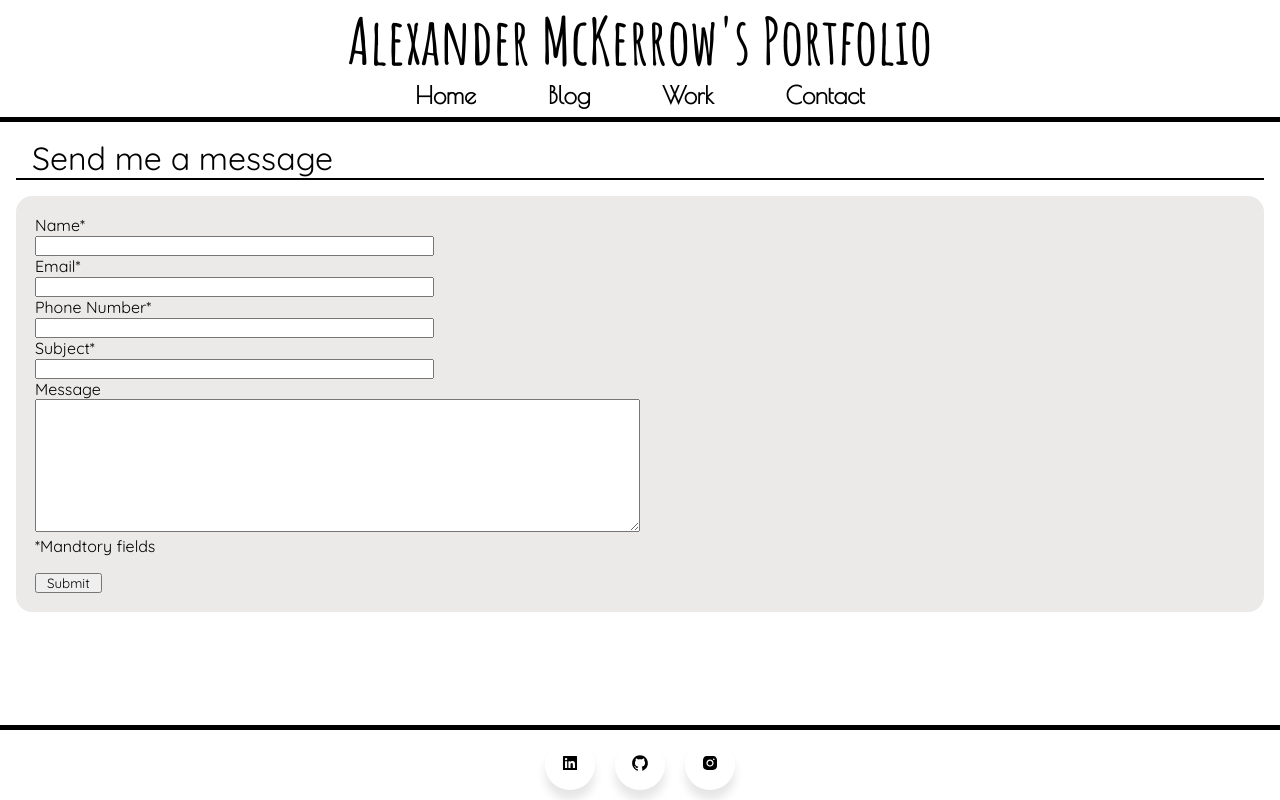
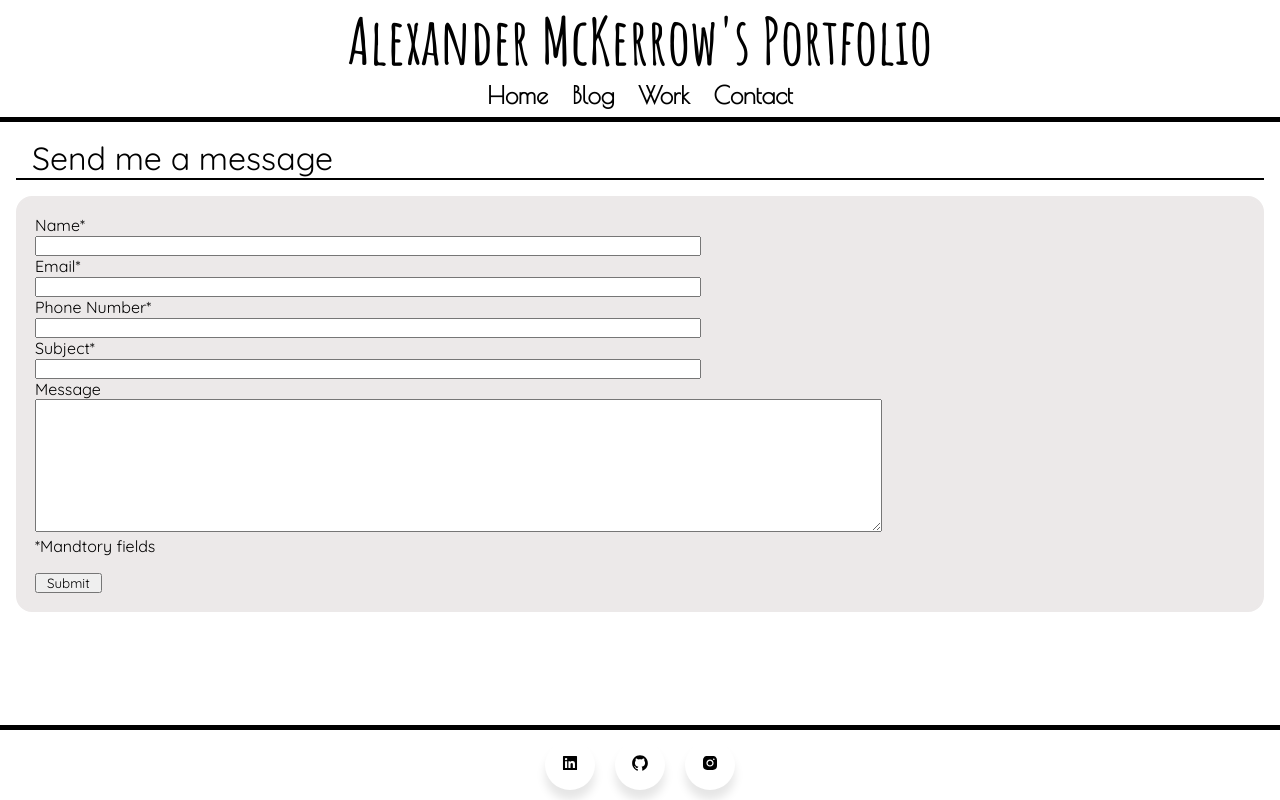
Before and after one commit to macakz/portfolio, a React (Create React App) app: page /Contact in a window 1280 px wide. Built offline with nearby package versions, Linux system fonts and the light colour scheme; no server answers.

Commit message:
fixing header on smaler screens

```diff
--- a/src/components/Blog.jsx
+++ b/src/components/Blog.jsx
@@ -1,7 +1,7 @@
 import React from "react"
 import './CSS/Main.css'
 import testphoto from '../images/test.jpeg'
-import posts from '../post.json'
+import posts from '../blogPosts.json'
 function Blog () {
 
     return (
@@ -13,7 +13,7 @@ function Blog () {
                             <div className="content">
                                 <h1>{post.title}</h1>
                                 <h3>{post.date}</h3>
-                                <p>{post.content}</p>
+                                <p>{post.blurb}</p>
                                 <button>Read more</button>
                             </div>
                             <div className="imageContainer">
--- a/src/components/CSS/Header.css
+++ b/src/components/CSS/Header.css
@@ -9,9 +9,10 @@
     width: auto;
     padding-bottom: .5em;
     border-bottom: 5px solid black;
+
 }
 .navLink {
-padding: 1.5em;
+padding: .5em;
 text-decoration: none;
 color: inherit;
 font-family: 'Poiret One', cursive;
--- a/src/components/CSS/Main.css
+++ b/src/components/CSS/Main.css
@@ -48,6 +48,10 @@ body, button, input  {
     width: 40%;
     padding-left: .5em;
 }
+
+.blogPost .content button {
+    width: 10em;
+}
 /* work */
 
 /* contact */
@@ -71,16 +75,17 @@ body, button, input  {
     padding: 1em;
     margin-top: 1em;
     font-family: 'Quicksand', sans-serif;
-
+    width: 100%;
 }
 .inputContainer {
+
 }
 
 .inputContainer input {
-    width: 33%;
+    width:55%;
 }
 .inputContainer textarea {
-    width: 50%;
+    width: 70%;
     height: 10em;
 }
 .inputContainer p {
```
Also changed, not shown: 1 other file (tests, documents, lock files or other folders).
